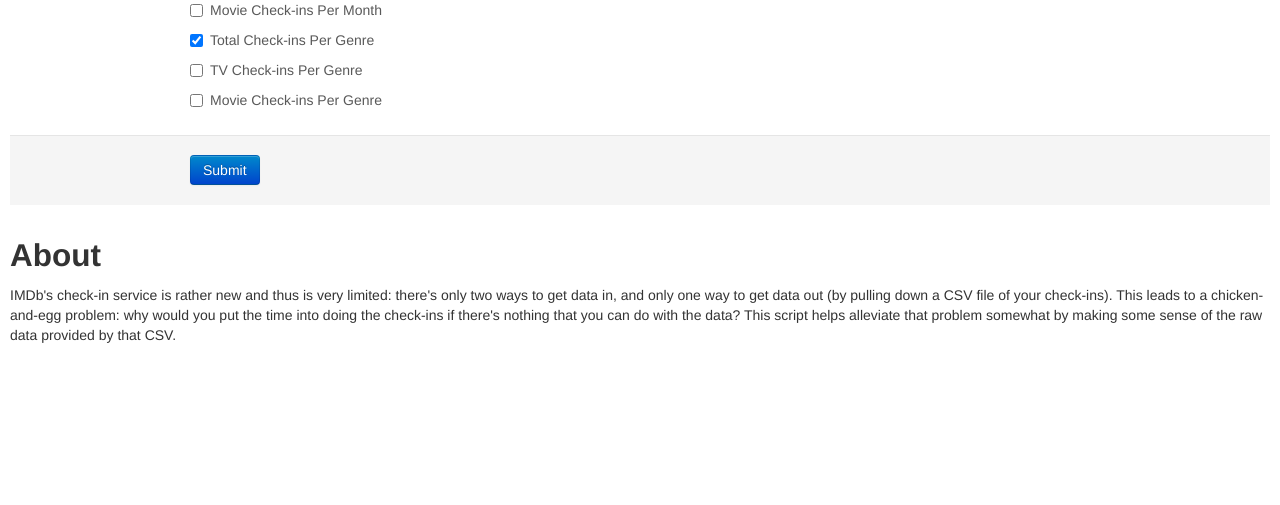
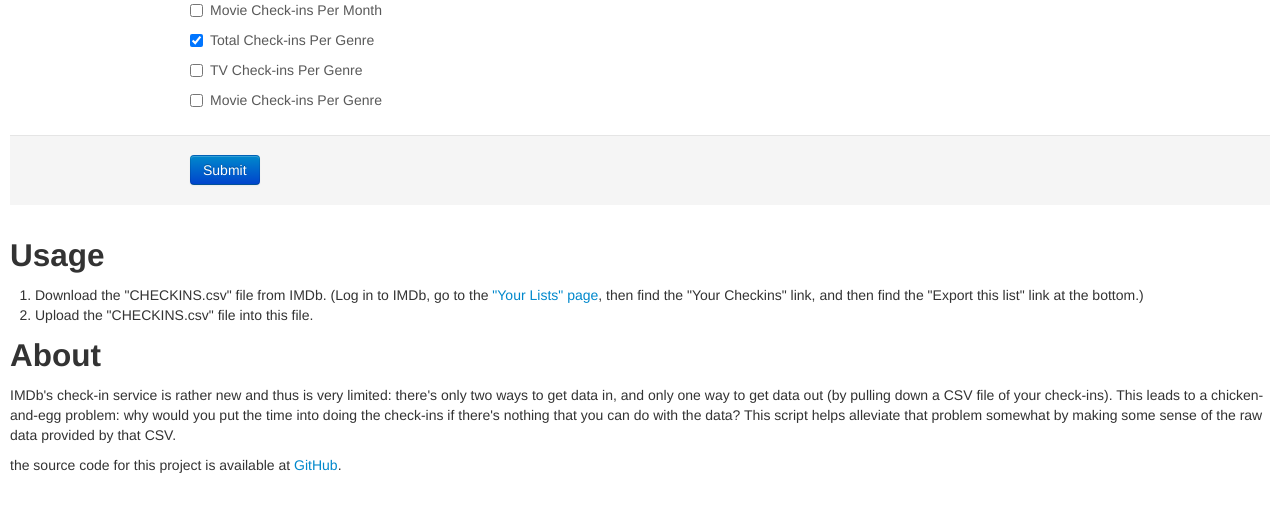
Before and after one commit to curtisgibby/parse_imdb_checkins, a PHP site: page / in a window 1280 px wide. Shown: the part 675-1180 px from the top of the page. Before the commit the page ends 1018 px from the top, so only its background shows below. Run offline with PHP 8.4, Linux system fonts and the light colour scheme; some libraries are stand-ins or nearby versions.

Commit message:
add external links

```diff
--- a/index.php
+++ b/index.php
@@ -542,8 +542,15 @@ endif;
 			</div>
 		</fieldset>
 
+		<h2>Usage</h2>
+		<ol>
+			<li>Download the "CHECKINS.csv" file from IMDb. (Log in to IMDb, go to the <a href="http://www.imdb.com/profile/lists">"Your Lists" page</a>, then find the "Your Checkins" link, and then find the "Export this list" link at the bottom.)</li>
+			<li>Upload the "CHECKINS.csv" file into this file.</li>
+		</ol>
+
 		<h2>About</h2>
 		<p>IMDb's check-in service is rather new and thus is very limited: there's only two ways to get data in, and only one way to get data out (by pulling down a CSV file of your check-ins). This leads to a chicken-and-egg problem: why would you put the time into doing the check-ins if there's nothing that you can do with the data? This script helps alleviate that problem somewhat by making some sense of the raw data provided by that CSV.</p>
+		<p>the source code for this project is available at <a href="https://github.com/curtisgibby/parse_imdb_checkins">GitHub</a>.</p>
 	</form>
 
 	<script>
```
Also changed, not shown: README.md.
